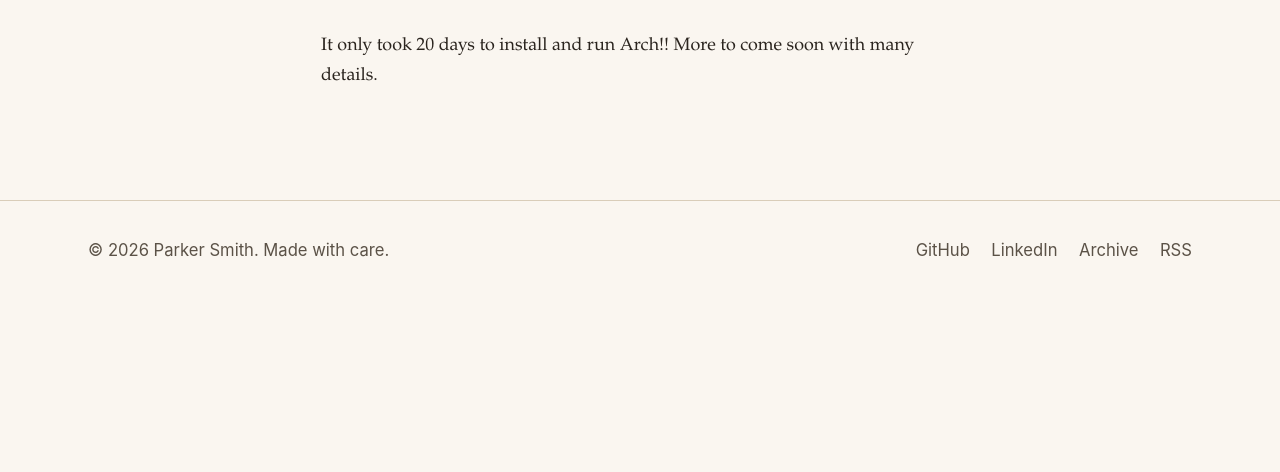
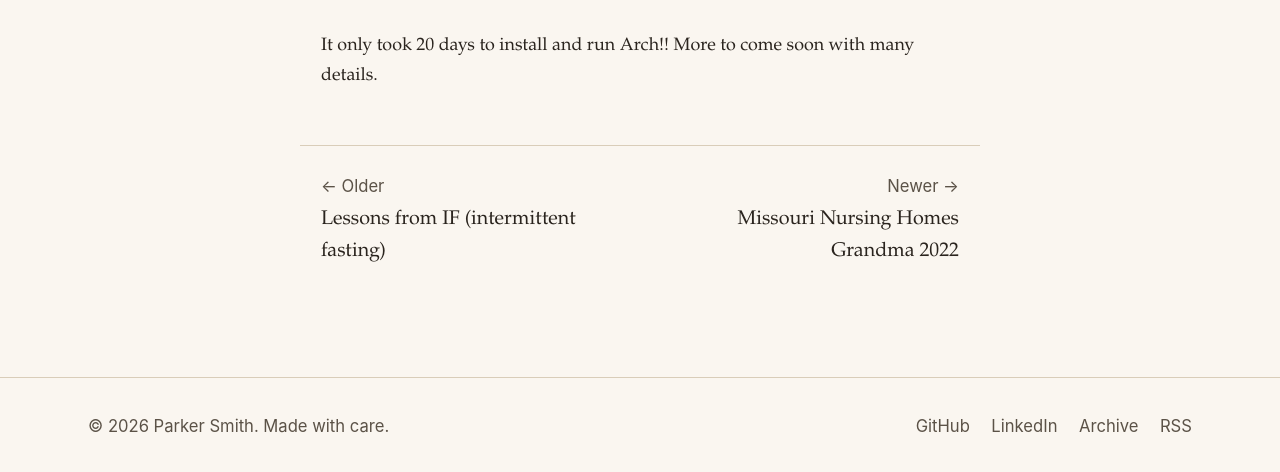
Before and after one commit to psmithdev/psmithdev_website, an Astro site in the folder web/: page /posts/arch-linux-dell-xps-13-9343 in a window 1280 px wide. Shown: the part 1189-1661 px from the top of the page. Before the commit the page ends 1499 px from the top, so only its background shows below. Built offline with nearby package versions, Linux system fonts and the light colour scheme; Astro itself is replaced by a stand-in of ours.

Commit message:
Add prev/next post navigation
PostLayout queries siblings in the same collection sorted by date and
renders an older/newer block at the bottom of every post.

```diff
--- a/web/src/layouts/PostLayout.astro
+++ b/web/src/layouts/PostLayout.astro
@@ -1,6 +1,7 @@
 ---
 import BaseLayout from './BaseLayout.astro';
 import type { CollectionEntry } from 'astro:content';
+import { getCollection } from 'astro:content';
 
 type Entry = CollectionEntry<'posts'> | CollectionEntry<'travel'>;
 
@@ -16,9 +17,24 @@ const formatted = publishedAt.toLocaleDateString('en-US', {
   month: 'long',
   day: 'numeric',
 });
+
+// Prev/next within the same collection, sorted by date desc.
+const siblings = (
+  await getCollection(entry.collection, ({ data }) => !data.draft)
+).sort((a, b) => b.data.publishedAt.getTime() - a.data.publishedAt.getTime());
+const idx = siblings.findIndex((s) => s.slug === entry.slug);
+const newer = idx > 0 ? siblings[idx - 1] : null;
+const older = idx >= 0 && idx < siblings.length - 1 ? siblings[idx + 1] : null;
+
+const hrefFor = (e: Entry) => `/${e.collection}/${e.slug}/`;
 ---
 
-<BaseLayout title={title} description={excerpt}>
+<BaseLayout
+  title={title}
+  description={excerpt}
+  image={cover}
+  type="article"
+>
   <article>
     <header class="post-header reading">
       {eyebrow && <p class="eyebrow">{eyebrow}</p>}
@@ -45,6 +61,23 @@ const formatted = publishedAt.toLocaleDateString('en-US', {
     <div class="post-body reading">
       <slot />
     </div>
+
+    {(newer || older) && (
+      <nav class="post-nav reading" aria-label="More posts">
+        {older ? (
+          <a class="prev" href={hrefFor(older)}>
+            <span class="dir">← Older</span>
+            <span class="title">{older.data.title}</span>
+          </a>
+        ) : <span />}
+        {newer ? (
+          <a class="next" href={hrefFor(newer)}>
+            <span class="dir">Newer →</span>
+            <span class="title">{newer.data.title}</span>
+          </a>
+        ) : <span />}
+      </nav>
+    )}
   </article>
 </BaseLayout>
 
@@ -85,4 +118,34 @@ const formatted = publishedAt.toLocaleDateString('en-US', {
   .post-body :global(h3) {
     margin-top: 2.2em;
   }
+
+  .post-nav {
+    margin: 3rem auto 1rem;
+    padding-top: 1.5rem;
+    border-top: 1px solid var(--rule);
+    display: grid;
+    grid-template-columns: 1fr 1fr;
+    gap: 1.5rem;
+  }
+  .post-nav a {
+    display: block;
+    color: var(--ink);
+    text-decoration: none;
+  }
+  .post-nav .next {
+    text-align: right;
+  }
+  .post-nav .dir {
+    display: block;
+    font-family: var(--font-sans);
+    font-size: var(--step--1);
+    color: var(--ink-soft);
+    margin-bottom: 0.2rem;
+  }
+  .post-nav .title {
+    font-size: var(--step-0);
+  }
+  .post-nav a:hover .title {
+    color: var(--accent);
+  }
 </style>
```
